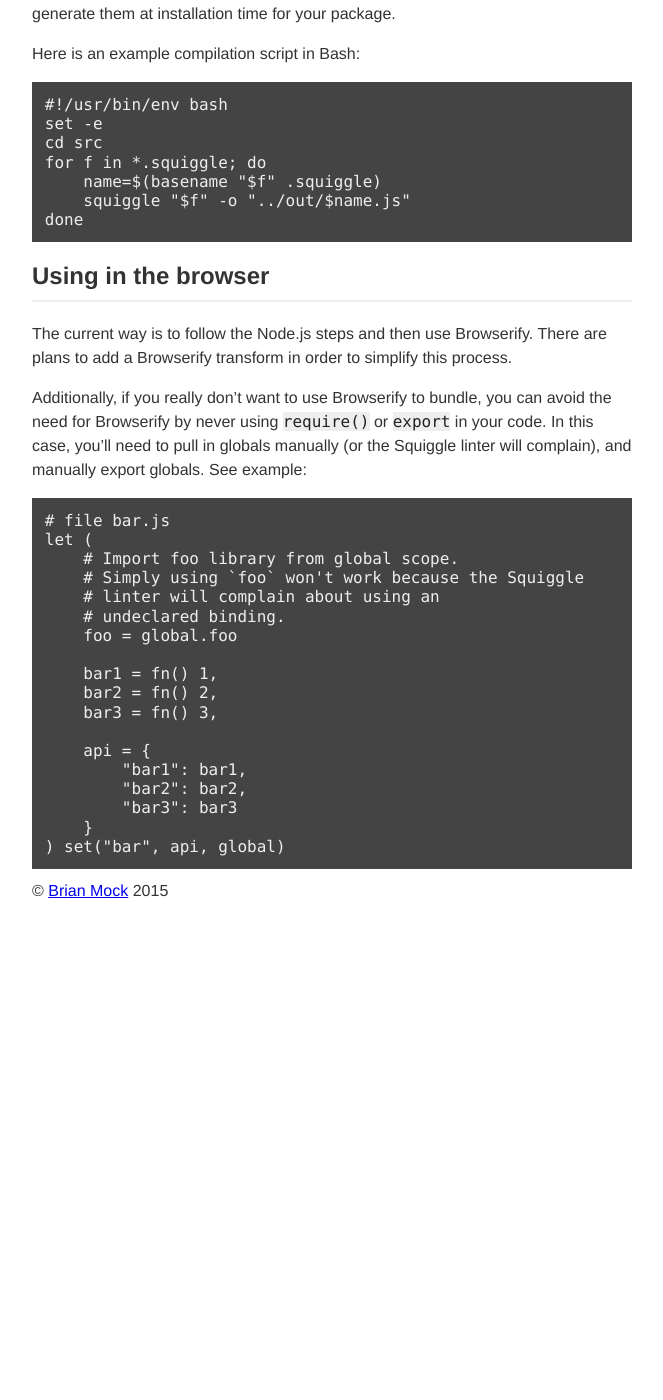
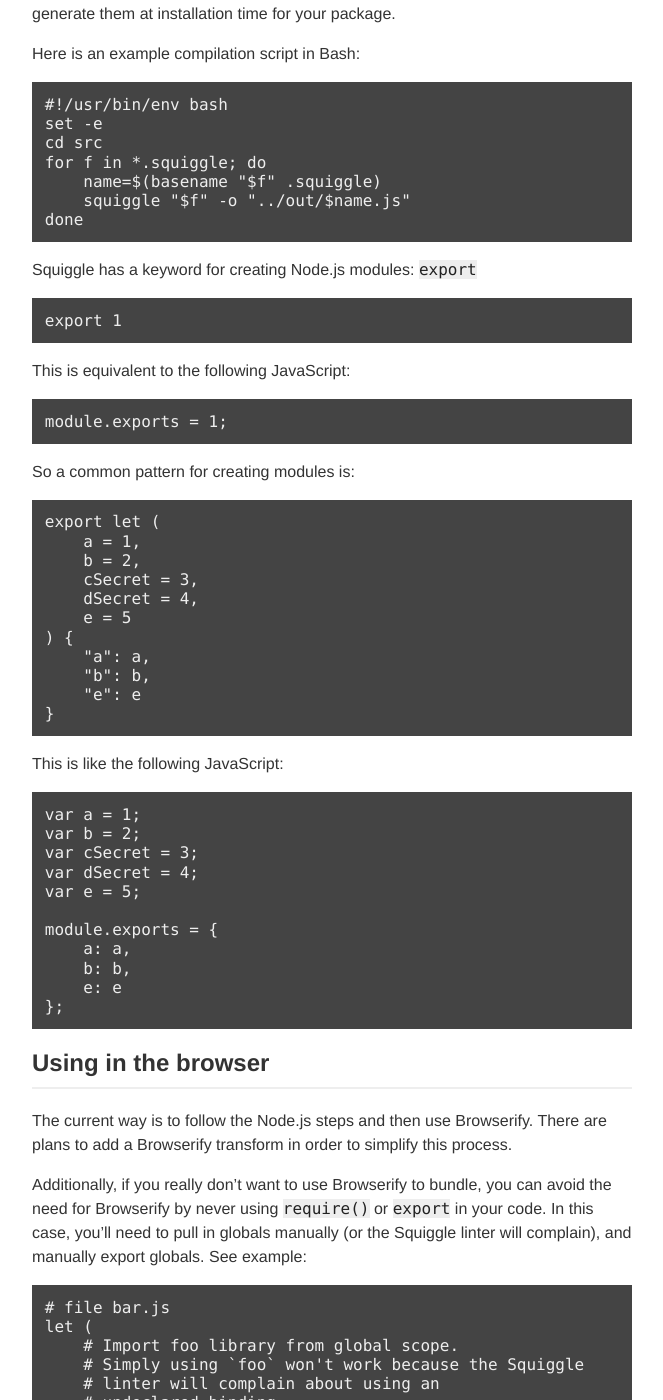
Before and after one commit to squiggle-lang/squiggle-lang.org, a Jekyll site: the page built from tutorial/index.md, in a window 1280 px wide and 1400 px high, scrolled down 12837 px. Shown: the whole window, without its empty margins (308-971 px from the left). Built offline with Jekyll 4.4.1, drawn with Linux system fonts in a browser that asks for light colours; before the commit the page ends 13757 px from its top, so only the background shows below that.

Commit message:
Adds more Node.js documentation

```diff
--- a/tutorial/index.md
+++ b/tutorial/index.md
@@ -499,6 +499,42 @@ Here is an example compilation script in Bash:
         squiggle "$f" -o "../out/$name.js"
     done
 
+Squiggle has a keyword for creating Node.js modules: `export`
+
+    export 1
+
+This is equivalent to the following JavaScript:
+
+    module.exports = 1;
+
+So a common pattern for creating modules is:
+
+    export let (
+        a = 1,
+        b = 2,
+        cSecret = 3,
+        dSecret = 4,
+        e = 5
+    ) {
+        "a": a,
+        "b": b,
+        "e": e
+    }
+
+This is like the following JavaScript:
+
+    var a = 1;
+    var b = 2;
+    var cSecret = 3;
+    var dSecret = 4;
+    var e = 5;
+
+    module.exports = {
+        a: a,
+        b: b,
+        e: e
+    };
+
 ## Using in the browser
 
 The current way is to follow the Node.js steps and then use Browserify. There
```
